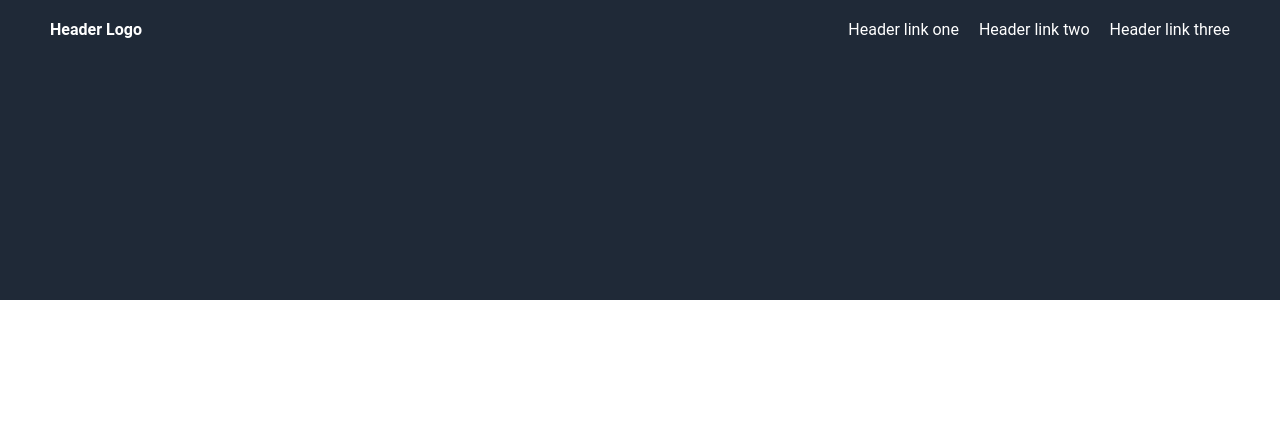
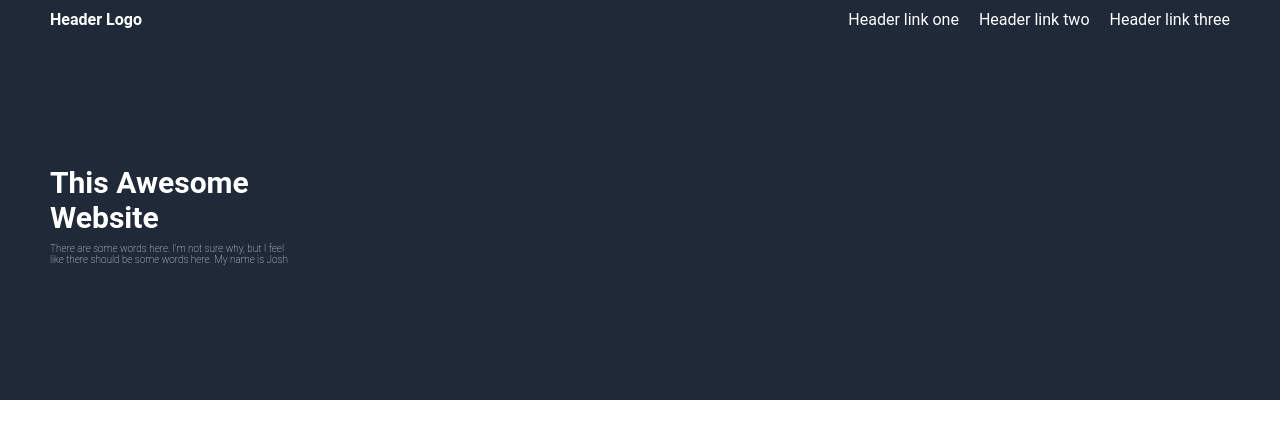
Before and after one commit to joshbean3/css-foundations-landing, a plain HTML site: page index.html in a window 1280 px wide. Drawn offline with Linux system fonts and the light colour scheme.

Commit message:
Create initial main text box for main block

```diff
--- a/index.html
+++ b/index.html
@@ -15,6 +15,9 @@
                     <li> <a href="google.com">Header link three</a></li>
                 </ul>
             </div>
+            <div class = "fronttext">
+                <h1 class="main-text">This Awesome Website</h1>
+                <h2 class="sub-text">There are some words here. I'm not sure why, but I feel like there should be some words here. My name is Josh</h2>
+            </div>
         </div>
-
     </body>
--- a/style.css
+++ b/style.css
@@ -7,14 +7,14 @@ body {
 .upperblue{
     display: flex;
     background-color: #1f2937;
-    height:300px;
+    height: 400px;
+    flex-direction: column;
 }
 
 .header{
     display: flex;
     justify-content: space-between;
-    padding: 20px 50px;
-    flex-grow: 1;
+    padding: 10px 50px 0px;
     margin: 0;
 }
 
@@ -28,11 +28,37 @@ body {
     gap: 20px;
 }
 
+.fronttext {
+    display: flex;
+    flex-direction: column;
+    flex-grow: 1;
+    justify-content: center;
+}
+
+h1, h2 {
+    color: white;
+    width: 250px;
+    padding: 0 50px;
+    margin: 4px 0;
+}
+
+h1 {
+    font-size: 30px;
+    font-weight: 700;
+}
+
+h2 {
+    font-size: 10px;
+    font-weight: 200;
+}
+
+
+
+
 ul {
     margin: 0;
     padding: 0;
     list-style-type: none;
-
 }
 
 a {
```
